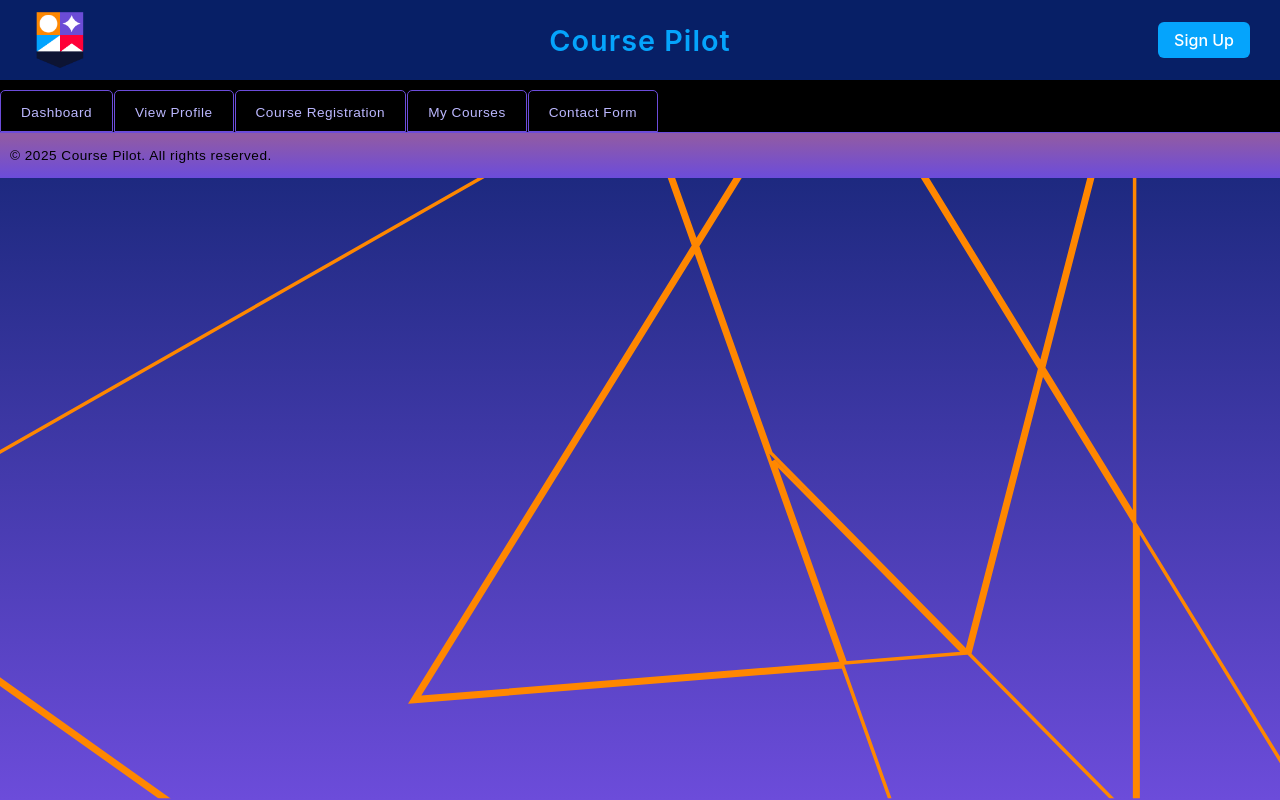
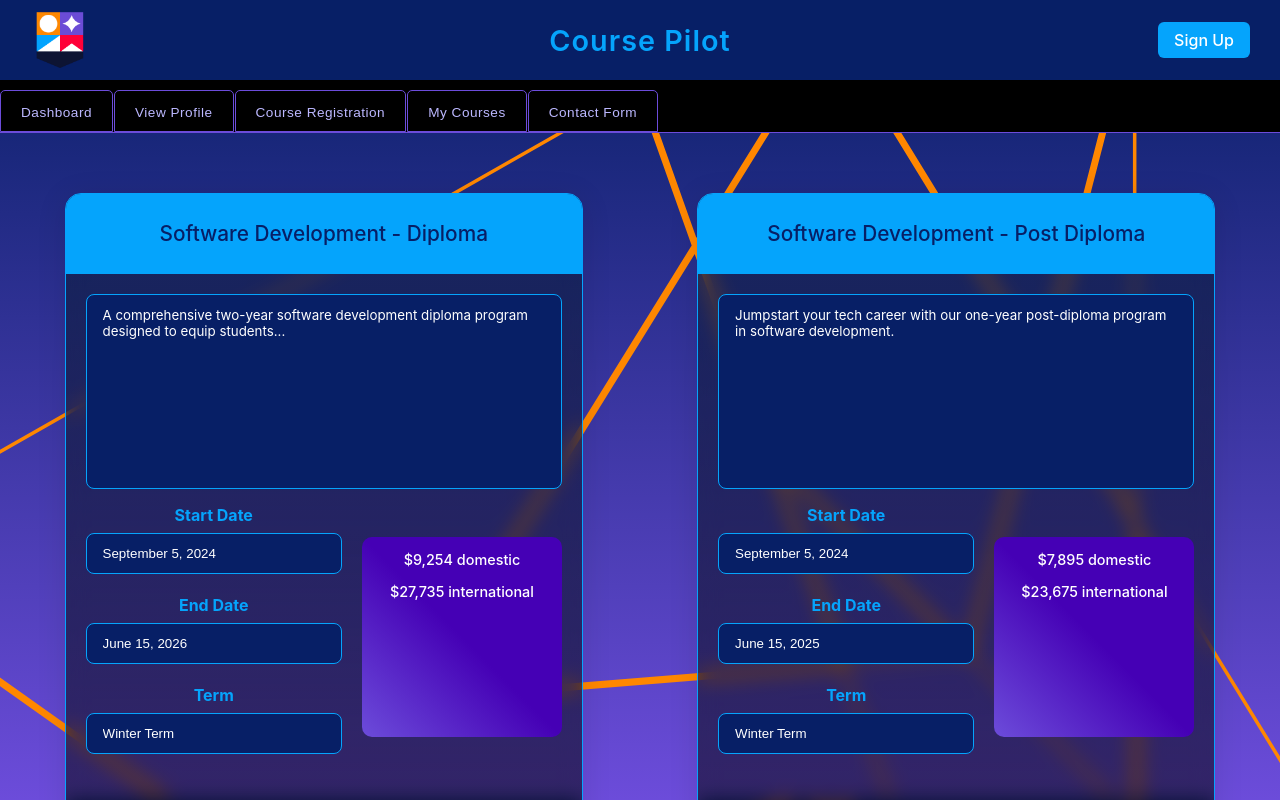
Before and after one commit to ShadeKnightly/CoursePilot, a React (Create React App) app in the folder course-pilot/: page /viewPrograms in a window 1280 px wide. Shown: the top 800 px of the page. Built offline with nearby package versions, Linux system fonts and the light colour scheme.

Commit message:
built viewProgram.css and .jsx; pulls stored data from page to display on cards.

```diff
--- a/course-pilot/src/App.js
+++ b/course-pilot/src/App.js
@@ -13,6 +13,8 @@ import CourseSearch from "./pages/Student/courseSearch/course-search.jsx";
 // import Manage from "./pages/Manage";
 // import Contact from "./pages/Contact";
 import "./styles/Variables.css";
+import ViewPrograms from "./pages/Guest/viewPrograms/viewPrograms.jsx";
+
 
 function App() {
   return (
@@ -21,20 +23,26 @@ function App() {
   <Header />
   <Menu />
 
+  <div className="app-wrapper">
+    <main className="app-content">
         <Routes>
+
           <Route path="/" element={null} />
           <Route path="/dashboard" element={<Dashboard />} />
           <Route path="/profile" element={<Profile />} />
           <Route path="/registration" element={<CourseSelection />} />
           <Route path="/cart" element={<CourseCart />} />
           <Route path="/search" element={<CourseSearch />} />
-
+          <Route path="/viewPrograms" element={<ViewPrograms />} />
 
           {/* <Route path="/manage" element={<Manage />} />
           <Route path="/contact" element={<Contact />} />  */}
+
          </Routes>
+        </main>
 
        <Footer />
+      </div>
     </Background>
     </Router>
   );
--- a/course-pilot/src/components/card/cardComp.css
+++ b/course-pilot/src/components/card/cardComp.css
@@ -9,7 +9,15 @@
   margin: 20px auto;
   display: flex;
   flex-direction: column;
+
+border-radius: 16px;
+box-shadow: 0 4px 30px rgba(0, 0, 0, 0.1);
+backdrop-filter: blur(10px);
+-webkit-backdrop-filter: blur(10px);
+border: 1px solid #05A4FC;
 }
+
+
 
 .card-header {
   position: sticky;
@@ -56,10 +64,12 @@
   padding: 20px;
   text-align: center;
   color: #ddd;
+
 }
 
 .card-body::-webkit-scrollbar {
   width: 8px;
+
 }
 
 .card-body::-webkit-scrollbar-thumb {
--- /dev/null
+++ b/course-pilot/src/components/inputBox/inputBox.css
@@ -0,0 +1,37 @@
+.input-box {
+  padding: 12px 16px;
+  width: 100%;
+  max-width: 713px;
+  background: #071F66;
+  border: 1px solid #05A4FC;
+  border-radius: 8px;
+  color: #fff;
+  box-sizing: border-box;
+}
+
+.input-label {
+  font-weight: bold;
+  font-size: 1rem;
+  color: #05A4FC;
+   margin-bottom: 0.5rem;
+}
+
+.input-box-wrapper {
+  display: flex;
+  flex-direction: column;
+  margin-bottom: 1rem;
+}
+
+
+.textarea-box {
+  resize: none;
+  min-height: 195px;
+  white-space: pre-wrap;
+  word-wrap: break-word;
+  font-family: inherit;
+}
+
+.large-input-box .input-box {
+  min-height: 100px;
+  text-wrap:true;
+}
--- /dev/null
+++ b/course-pilot/src/components/inputBox/inputBox.jsx
@@ -0,0 +1,64 @@
+import React from "react";
+import "./inputBox.css";
+
+const InputBox = ({
+  label,
+  value,
+  onChange,
+  placeholder,
+  type = "text",
+  readOnly = false,
+  className = "",
+  multiline = false,
+}) => {
+  return (
+    <div className={`input-box-wrapper ${className}`}>
+      {label && <label className="input-label">{label}</label>}
+
+     {multiline ? (
+        <textarea
+          className="input-box textarea-box"
+          value={value}
+          onChange={onChange}
+          placeholder={placeholder}
+          readOnly={readOnly}
+          rows={5}
+        />
+     )
+     : (
+
+      <input
+        className="input-box"
+        type={type}
+        value={value}
+        onChange={onChange}
+        placeholder={placeholder}
+        readOnly={readOnly}
+         />
+      )}
+    </div>
+  );
+};
+
+{/*LargeInputBox render the same input but styled differently*/}
+export const LargeInputBox = ({
+  label,
+  value,
+  onChange,
+  placeholder,
+  readOnly = false,
+}) => {
+  return (
+    <div className="input-box-wrapper">
+      {label && <label className="input-label">{label}</label>}
+      <textarea
+        className="input-box textarea-box"
+        value={value}
+        onChange={onChange}
+        placeholder={placeholder}
+        readOnly={readOnly}
+      />
+    </div>
+  );
+};
+export default InputBox;
--- /dev/null
+++ b/course-pilot/src/pages/Guest/viewPrograms/viewPrograms.css
@@ -0,0 +1,82 @@
+
+.view-programs-page {
+  display: flex;
+  justify-content: center;
+  align-items: flex-start;
+  min-height: 100vh;
+  padding: 40px 20px;
+}
+
+.program-container {
+  display: grid;
+  grid-template-columns: repeat(auto-fit, minmax(80px, 1fr));
+  gap: 25px;
+  width: 100%;
+  max-width: 1800px;
+}
+
+.program-description {
+  font-size: 0.95rem;
+  color: #ffffff;
+  margin-bottom: 1rem;
+  line-height: 1.5;
+}
+
+.program-grid {
+  display: grid;
+  grid-template-columns: 1fr auto;
+  gap: 20px;
+  margin-bottom: 15px;
+  align-Items: start;
+  justify-content: space-between;
+  gap: 20px;
+  margin-bottom: 15px;
+  width: 100%;
+}
+
+.program-grid-left {
+  display: flex;
+  flex-direction:column;
+  gap: 5px;
+  padding-top: 1-px;
+}
+
+.card-fees {
+  margin:auto;
+  display:inline-block;
+  justify-content:center;
+  vertical-align: center;
+  border-radius: 10px;
+  background: linear-gradient(45deg, #6C4CDA 0%, #4500b5 50%);
+  color: white;
+  font-weight: 500;
+  font-size: 0.9rem;
+  min-width: 200px;
+  min-height: 200px;
+}
+
+
+
+
+@media (max-width: 768px) {
+  .program-container {
+    grid-template-columns: 1fr;
+  }
+
+  .card-fees {
+    flex-direction: column;
+    gap: 6px;
+    text-align: center;
+
+  }
+}
+
+
+.program-card-short {
+  height: 100px;
+  overflow:scroll
+}
+
+.program-card-short .card-body {
+  padding: 1.25rem;
+}
--- /dev/null
+++ b/course-pilot/src/pages/Guest/viewPrograms/viewPrograms.jsx
@@ -0,0 +1,76 @@
+import React, { useState, useEffect } from "react";
+import CardComp from "../../../components/card/cardComponent";
+import InputBox, { LargeInputBox } from "../../../components/inputBox/inputBox";
+
+import "./viewPrograms.css";
+
+
+import "./viewPrograms.css";
+
+const fetchAllPrograms = () => {
+  return new Promise((resolve) => {
+    setTimeout(() => {
+      const mockDatabase = [
+        {
+          id: 1,
+          title: "Software Development - Diploma",
+          description:
+            "A comprehensive two-year software development diploma program designed to equip students...",
+          startDate: "September 5, 2024",
+          endDate: "June 15, 2026",
+          term: "Winter Term",
+          domesticFee: "$9,254",
+          internationalFee: "$27,735",
+        },
+        {
+          id: 2,
+          title: "Software Development - Post Diploma",
+          description:
+            "Jumpstart your tech career with our one-year post-diploma program in software development.",
+          startDate: "September 5, 2024",
+          endDate: "June 15, 2025",
+          term: "Winter Term",
+          domesticFee: "$7,895",
+          internationalFee: "$23,675",
+        },
+      ];
+      resolve(mockDatabase);
+    }, 1000);
+  });
+};
+
+const ViewPrograms = () => {
+  const [programs, setPrograms] = useState([]);
+
+  useEffect(() => {
+    fetchAllPrograms().then((data) => setPrograms(data));
+  }, []);
+
+  return (
+    <main className="view-programs-page">
+      <div className="program-container">
+        {programs.map((program) => (
+        <CardComp key={program.id} title={program.title} className="program-card-short">
+
+            <LargeInputBox value={program.description} readOnly />
+
+            <div className="program-grid">
+                <div className="program-grid-left">
+                <InputBox label="Start Date" value={program.startDate} readOnly />
+                <InputBox label="End Date" value={program.endDate} readOnly />
+                <InputBox label="Term" value={program.term} readOnly />
+                </div>
+
+            <div className="card-fees">
+              <p>{program.domesticFee} domestic</p>
+              <p>{program.internationalFee} international</p>
+            </div>
+            </div>
+          </CardComp>
+        ))}
+      </div>
+    </main>
+  );
+};
+
+export default ViewPrograms;
```
Lines whose indentation alone changed are shown as unchanged.
